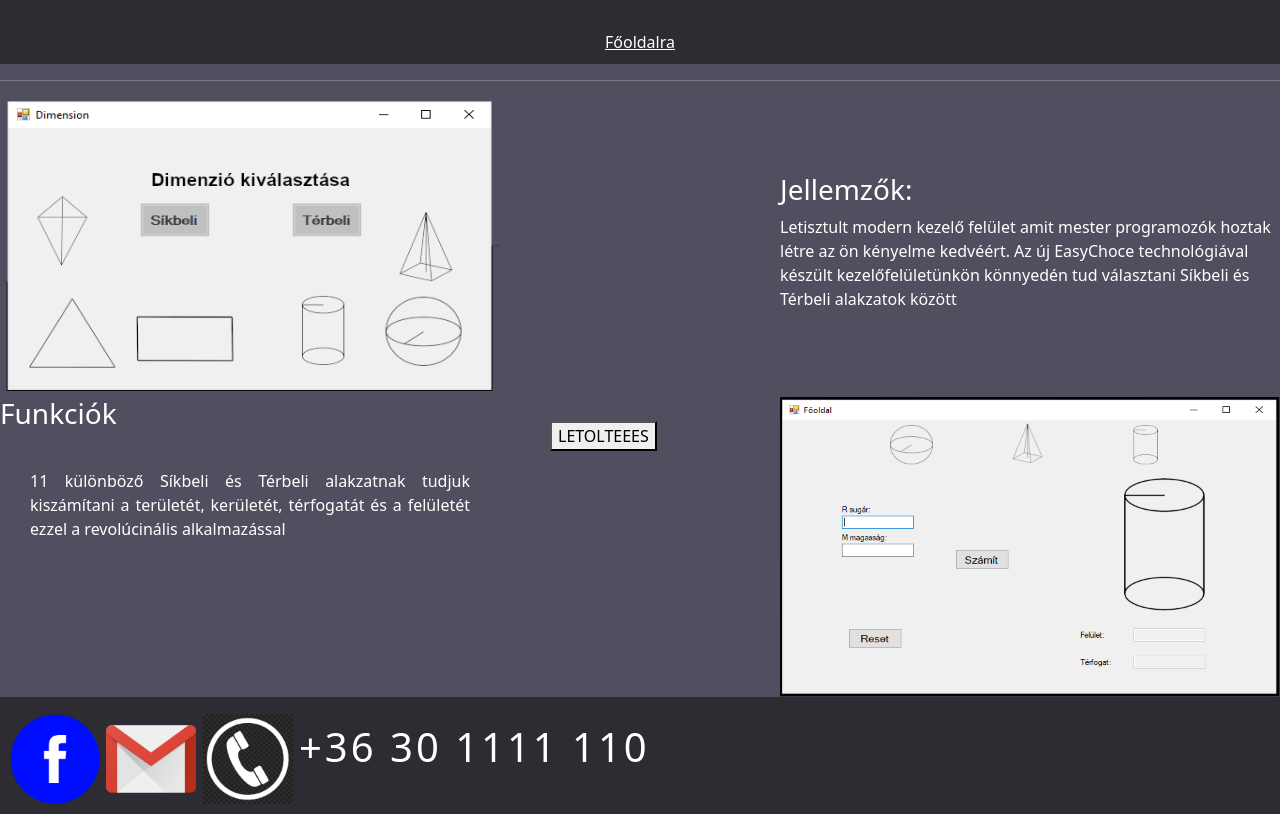
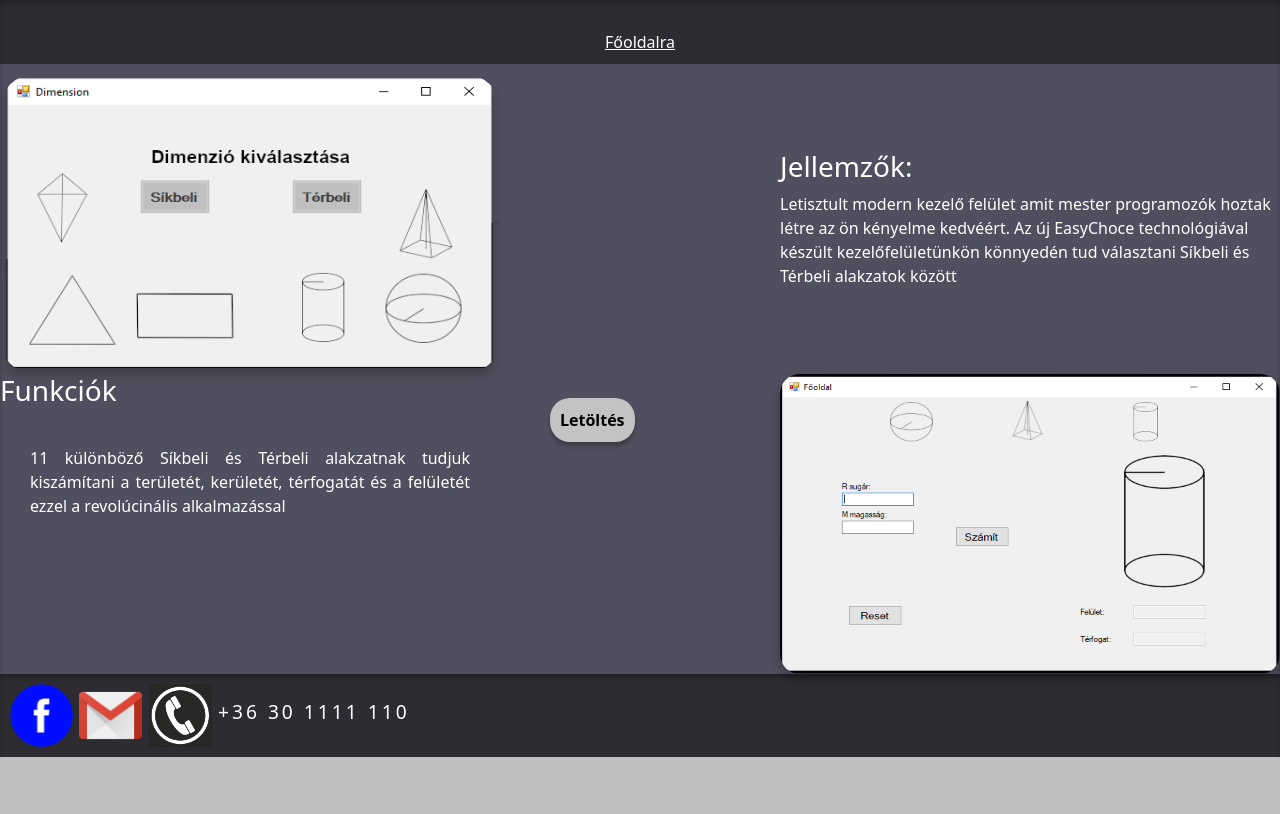
Before and after one commit to Korell0/masterplan, a plain HTML site: page Weboldalak/index.html at #!/program in a window 1280 px wide. Drawn offline with Linux system fonts and the light colour scheme.

Commit message:
webszerkeztés

```diff
--- a/Weboldalak/css/app.css
+++ b/Weboldalak/css/app.css
@@ -15,6 +15,7 @@ header {
 
 .nav{
     background-color: #2C2C32;
+    box-shadow: inset 0px 4px 4px rgba(0, 0, 0, 0.25);
     display: block;
     text-align: center;
     margin-bottom: 10px;
@@ -34,10 +35,12 @@ a:hover{
 
 .contain{
     background-color: #4F4F5F;
+    box-shadow: inset 0px 4px 4px rgba(0, 0, 0, 0.25);
 }
 
 footer {
     background-color: #2C2C32;
+    box-shadow: inset 0px 4px 4px rgba(0, 0, 0, 0.25);
     text-align: center;
     font-size: 80%;
     letter-spacing: 3px;
@@ -62,8 +65,13 @@ span {
 
 .icon
 {
-    width: 90px;
-    height: 90px;;
+    width: 5%;
+    height: 5%;
+}
+.telo{
+    font-size: 150%;
+    text-align: center;
+    margin-top: 10px;
 }
 
 .programoldal {  display: grid;
--- a/Weboldalak/index.html
+++ b/Weboldalak/index.html
@@ -18,7 +18,7 @@
                 <img class="icon" src="../Weboldalak/css/images/Facebook_Logo.png" alt="facebook">
                 <img class="icon" src="../Weboldalak/css/images/Gmail_Icon.png" alt="gmail">
                 <img class="icon" id="telo" src="../Weboldalak/css/images/phone.png" alt="office">
-                <label style="font-size: 40px; text-align: center; margin-top: 10px;" for="telo">+36 30 1111 110</label>
+                <label class="telo" for="telo">+36 30 1111 110</label>
             </div>
 
     </footer>
--- a/Weboldalak/views/program.html
+++ b/Weboldalak/views/program.html
@@ -3,12 +3,11 @@
         <a href="#!/h">Főoldalra</a>
     </div>
 </div>
-<hr>
 <main>
     <div class="programoldal">
 
         <div class="balfent">
-            <img style="width:500px; height:300px;" src={{alapkep1}} alt="kep1">
+            <img style="width:500px; height:300px; border-radius: 35px; filter: drop-shadow(0px 6px 6px rgba(0, 0, 0, 0.25));;" src={{alapkep1}} alt="kep1">
         </div>
         <div class="ballent">
             <h3>Funkciók</h3>
@@ -17,7 +16,7 @@
             </p>
         </div>
         <div style="text-align: centre;" class="kozepe">
-            <button style="text-align: centre;">LETOLTEEES</button>
+            <button style="text-align: centre; border-radius: 20px; box-shadow: 0px 4px 4px rgba(0, 0, 0, 0.25); padding: 10px;font-weight: bold; border: 0px solid black; background-color: #C3C3C3;">Letöltés</button>
         </div>
         <div class="jobbfent">
             <p>
@@ -26,7 +25,7 @@
             </p>
         </div>
         <div class="jobblent">
-            <img style="width:500px; height:300px;" src={{alapkep2}} alt="kep2">
+            <img style="width:500px; height:300px; border-radius: 20px; filter: drop-shadow(0px 6px 6px rgba(0, 0, 0, 0.25));" src={{alapkep2}} alt="kep2">
         </div>
       </div>
 </main>
```
